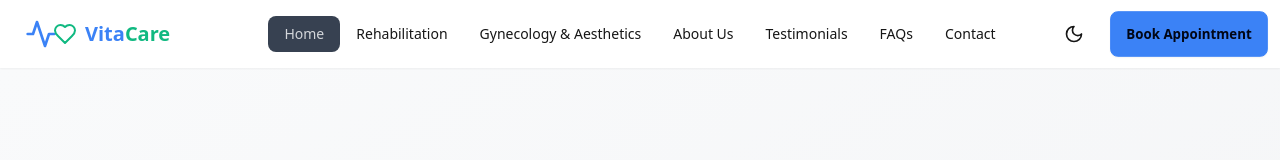
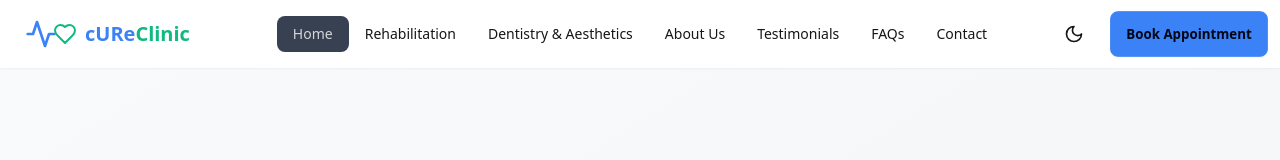
Before and after one commit to sunkmechie/site_cure_olivia, a React (Vite) app: page / in a window 1280 px wide. Shown: the top 160 px of the page. Built offline with nearby package versions, Linux system fonts and the light colour scheme.

Commit message:
Update Header.tsx

```diff
--- a/src/components/Header.tsx
+++ b/src/components/Header.tsx
@@ -11,7 +11,7 @@ const Header: React.FC = () => {
   const navigation = [
     { name: 'Home', href: '/' },
     { name: 'Rehabilitation', href: '/rehabilitation' },
-    { name: 'Gynecology & Aesthetics', href: '/gynecology-aesthetics' },
+    { name: 'Dentistry & Aesthetics', href: '/dentistry-aesthetics' },
     { name: 'About Us', href: '/about' },
     { name: 'Testimonials', href: '/testimonials' },
     { name: 'FAQs', href: '/faqs' },
@@ -57,8 +57,8 @@ const Header: React.FC = () => {
             <Heart className="h-6 w-6 text-secondary -ml-1" />
           </div>
           <div className="font-bold">
-            <span className="text-primary">Vita</span>
-            <span className="text-secondary">Care</span>
+            <span className="text-primary">cURe</span>
+            <span className="text-secondary">Clinic</span>
           </div>
         </Link>
       </div>
```
